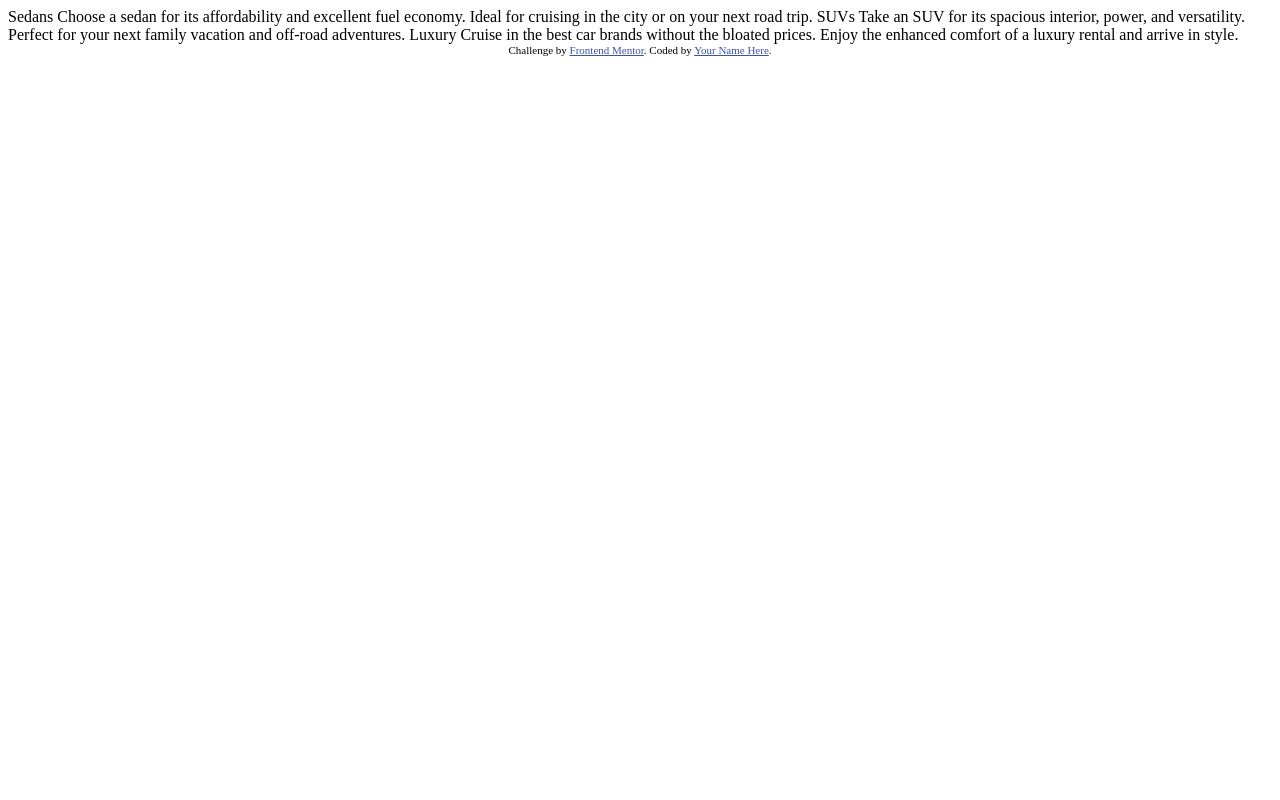
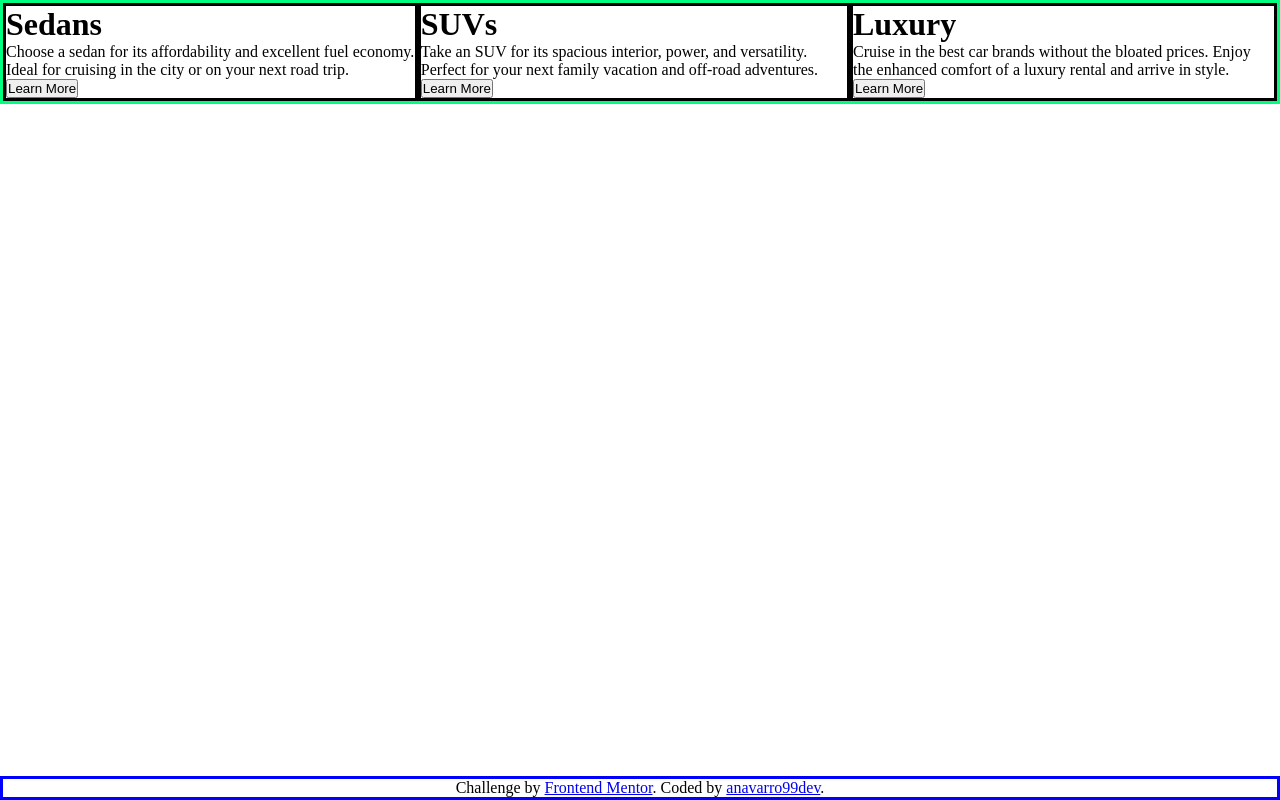
Before and after one commit to anavarro99dev/frontmentor3, a plain HTML site: page index.html in a window 1280 px wide. Drawn offline with Linux system fonts and the light colour scheme.

Commit message:
estructura basica

```diff
--- /dev/null
+++ b/estilos.scss
@@ -0,0 +1,37 @@
+$bright_ORANGE: hsl(31, 77%, 52%);
+$dark_CYAN: hsl(184, 100%, 22%);
+$very_dark_CYAN: hsl(179, 100%, 13%);
+
+$transparent_WHITE: hsla(0, 0%, 100%, 0.75); // paragraphs
+$very_light_GRAY: hsl(0, 0%, 95%); //background, headings, buttons
+
+$font_body: 15px;
+
+@import url('https://fonts.googleapis.com/css2?family=Inter:wght@700&family=Red+Hat+Display:wght@500&display=swap');
+$font_LEXEND_DECA: 'Inter', sans-serif;
+$weights_LEXEND_DECA: 400;
+
+@import url('https://fonts.googleapis.com/css2?family=Inter:wght@700&family=Red+Hat+Display:wght@500&display=swap');
+$font_BIG_SHOULDERS_DISPLAY: 'Red Hat Display', sans-serif;
+$weights_BIG_SHOULDERS_DISPLAY: 700;
+
+*, *::after, *::before{
+    margin: 0;
+    padding: 0;
+    box-sizing: border-box;
+}
+
+ul{
+    display: flex;
+    flex-direction: row;
+    list-style-type: none;
+}
+
+footer{
+    border: solid blue;
+    width: 100%;
+
+    position: absolute;
+    bottom: 0;
+    text-align: center;
+}
--- a/index.html
+++ b/index.html
@@ -1,36 +1,53 @@
 <!DOCTYPE html>
 <html lang="en">
+
 <head>
   <meta charset="UTF-8">
-  <meta name="viewport" content="width=device-width, initial-scale=1.0"> <!-- displays site properly based on user's device -->
+  <meta name="viewport" content="width=device-width, initial-scale=1.0">
+  <!-- displays site properly based on user's device -->
 
   <link rel="icon" type="image/png" sizes="32x32" href="./images/favicon-32x32.png">
+  <link rel="stylesheet" href="estilos.css">
 
   <title>Frontend Mentor | 3-column preview card component</title>
 
-  <!-- Feel free to remove these styles or customise in your own stylesheet 👍 -->
-  <style>
-    .attribution { font-size: 11px; text-align: center; }
-    .attribution a { color: hsl(228, 45%, 44%); }
-  </style>
 </head>
+
 <body>
-
-  Sedans
+  <ul style="border: solid springgreen;">
+    <li style="border: solid;">
+      <h1>Sedans</h1>
+      <p>
         Choose a sedan for its affordability and excellent fuel economy. Ideal for cruising in the city
         or on your next road trip.
+      </p>
+      <button>Learn More</button>
+    </li>
 
-  SUVs
+    <li style="border: solid;">
+      <h1>SUVs</h1>
+      <p>
         Take an SUV for its spacious interior, power, and versatility. Perfect for your next family vacation
         and off-road adventures.
+      </p>
+      <button>Learn More</button>
+    </li>
 
-  Luxury
+    <li style="border: solid;">
+      <h1>Luxury</h1>
+      <p>
         Cruise in the best car brands without the bloated prices. Enjoy the enhanced comfort of a luxury
         rental and arrive in style.
+      </p>
+      <button>Learn More</button>
+    </li>
+  </ul>
 
-  <div class="attribution">
+  <footer class="attribution">
     Challenge by <a href="https://www.frontendmentor.io?ref=challenge" target="_blank">Frontend Mentor</a>.
-    Coded by <a href="#">Your Name Here</a>.
-  </div>
+    Coded by <a href="#">anavarro99dev</a>.
+  </footer>
+
 </body>
+
 </html>
```
Also changed, not shown: estilos.css (added), 1 other file. Lines whose indentation alone changed are shown as unchanged.
